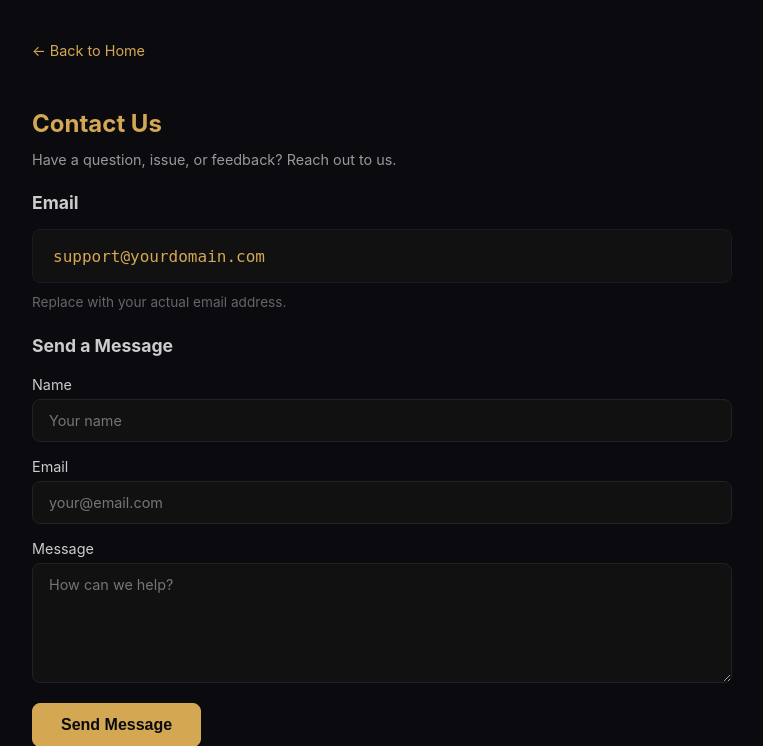
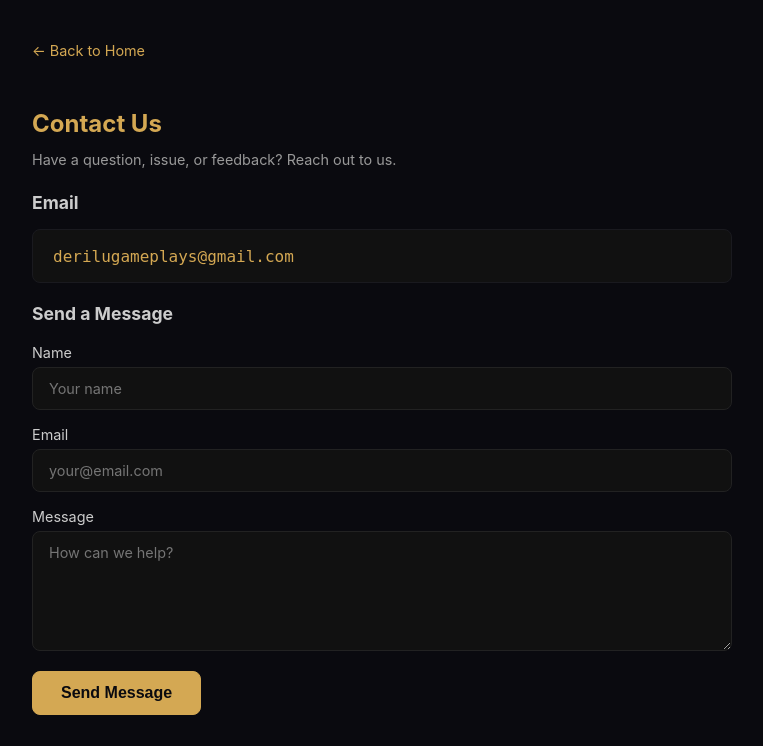
Before and after one commit to G4M37Z-sudo/video-downloader, a Flask app: page /contact in a window 1280 px wide. Shown: the top 746 px of the page, without its empty margins (258-1021 px from the left). Run offline with Flask 3, Linux system fonts and the light colour scheme.

Commit message:
add contact email derilugameplays@gmail.com

```diff
--- a/templates/contact.html
+++ b/templates/contact.html
@@ -116,9 +116,8 @@
 
         <h3>Email</h3>
         <div class="email-box">
-            <code>support@yourdomain.com</code>
+            <code>derilugameplays@gmail.com</code>
         </div>
-        <p style="margin-top: 8px; color: #666; font-size: 0.85rem;">Replace with your actual email address.</p>
 
         <h3>Send a Message</h3>
         <form class="contact-form" onsubmit="event.preventDefault(); alert('Message sent! (This is a demo — wire up a backend to actually send emails.)');">
--- a/templates/privacy.html
+++ b/templates/privacy.html
@@ -98,7 +98,7 @@
         <p>We will respond to valid DMCA notices within 48 hours. See our <a href="/terms" style="color:#D4A853;">Terms of Service</a> for full details.</p>
 
         <h3>8. Contact</h3>
-        <p>For privacy questions, email us at the address listed on our <a href="/contact" style="color:#D4A853;">Contact page</a>.</p>
+        <p>For privacy questions, email us at <a href="mailto:derilugameplays@gmail.com" style="color:#D4A853;">derilugameplays@gmail.com</a> or visit our <a href="/contact" style="color:#D4A853;">Contact page</a>.</p>
     </div>
 </body>
 </html>
```
